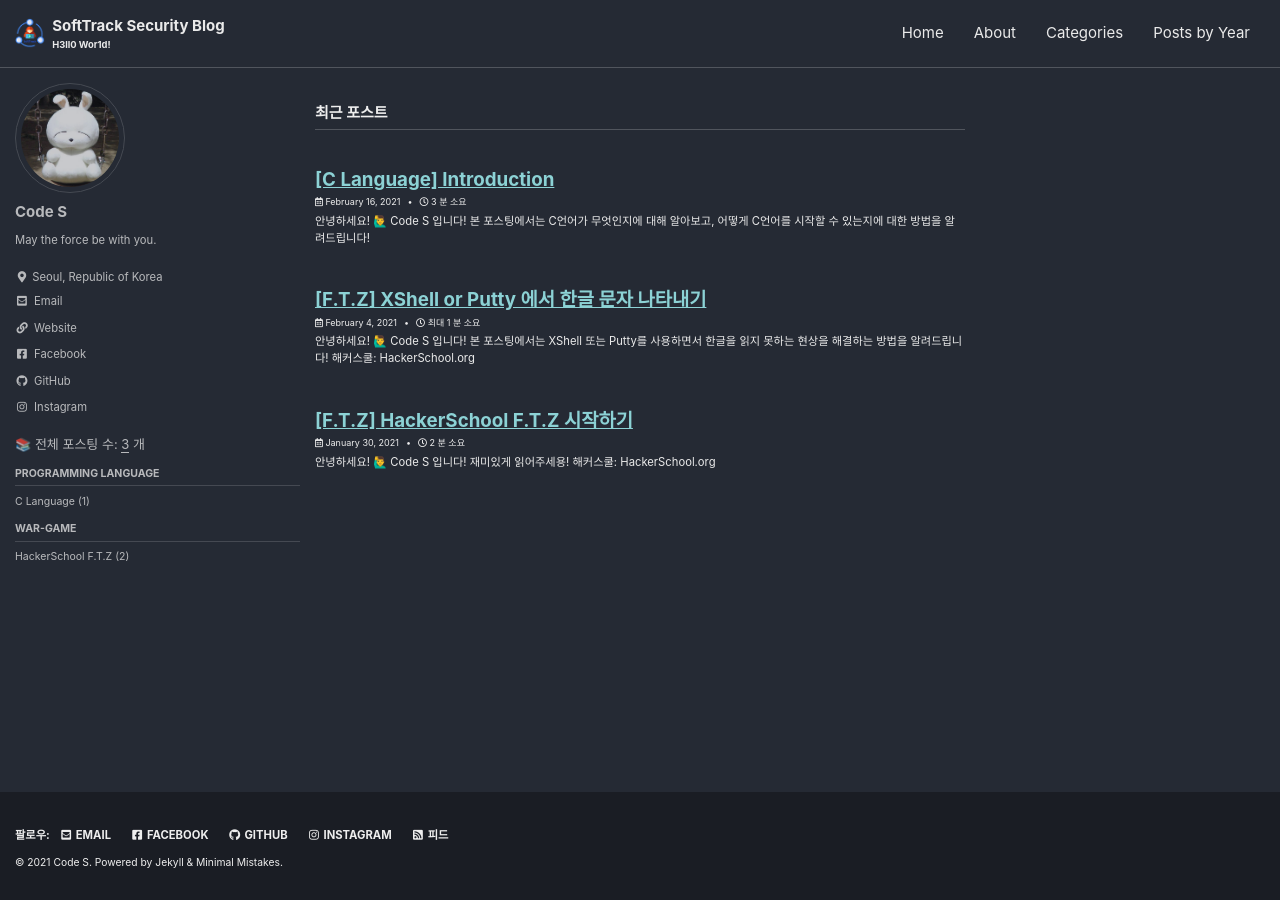
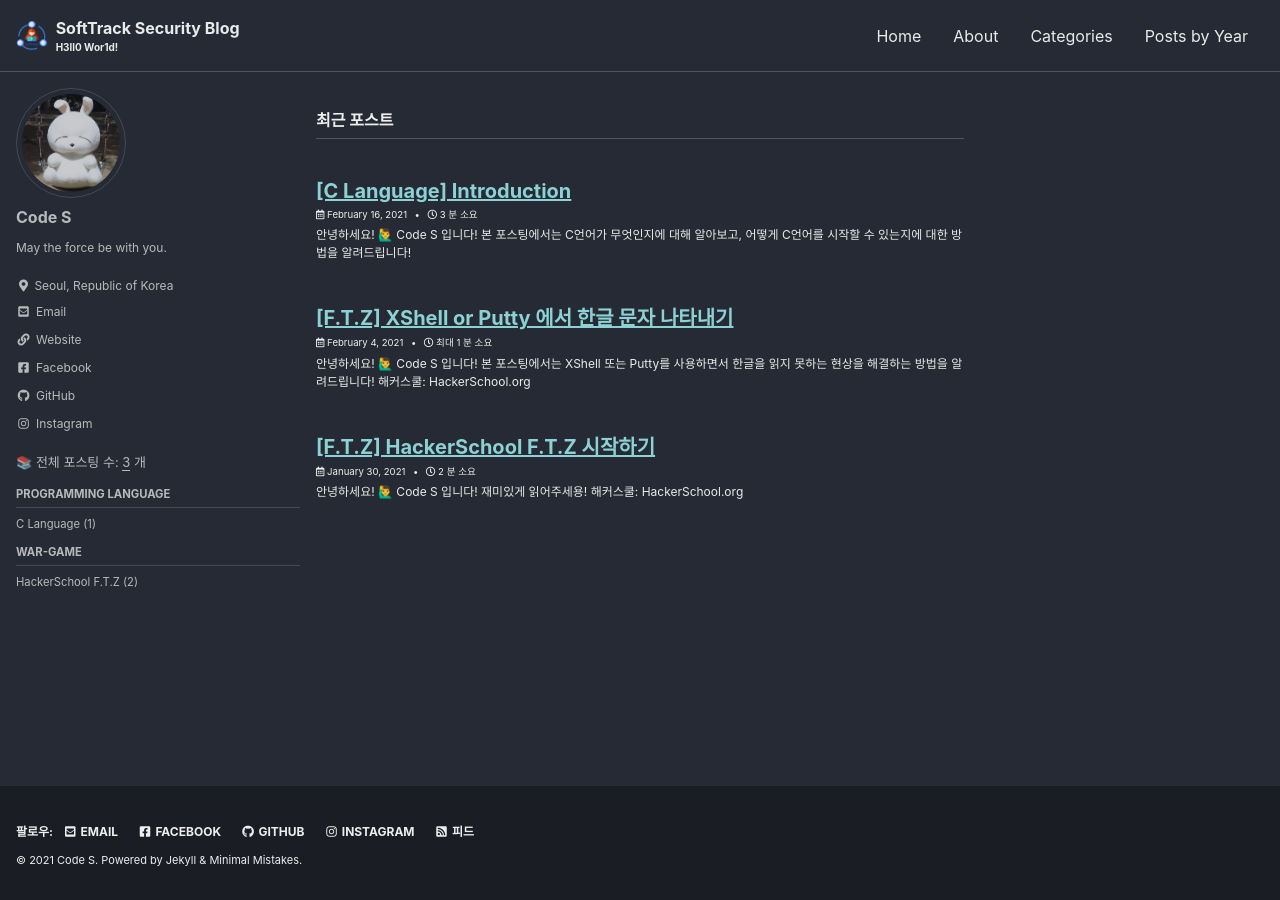
Before and after one commit to AlchemicSH/AlchemicSH.github.io, a Jekyll site: the page built from index.html, in a window 1280 px wide. Built offline with Jekyll 4.4.1, drawn with Linux system fonts in a browser that asks for light colours; cached includes are drawn as plain includes; some web fonts are replaced; the list of posts is cut into pages by our own code.

Commit message:
Update _reset.scss

```diff
--- a/_sass/minimal-mistakes/_reset.scss
+++ b/_sass/minimal-mistakes/_reset.scss
@@ -11,15 +11,15 @@ html {
   font-size: 14px;
 
   @include breakpoint($medium) {
-    font-size: 15px;
+    font-size: 16px;
   }
 
   @include breakpoint($large) {
-    font-size: 15px;
+    font-size: 16px;
   }
 
   @include breakpoint($x-large) {
-    font-size: 15px;
+    font-size: 16px;
   }
 
   -webkit-text-size-adjust: 100%;
```
